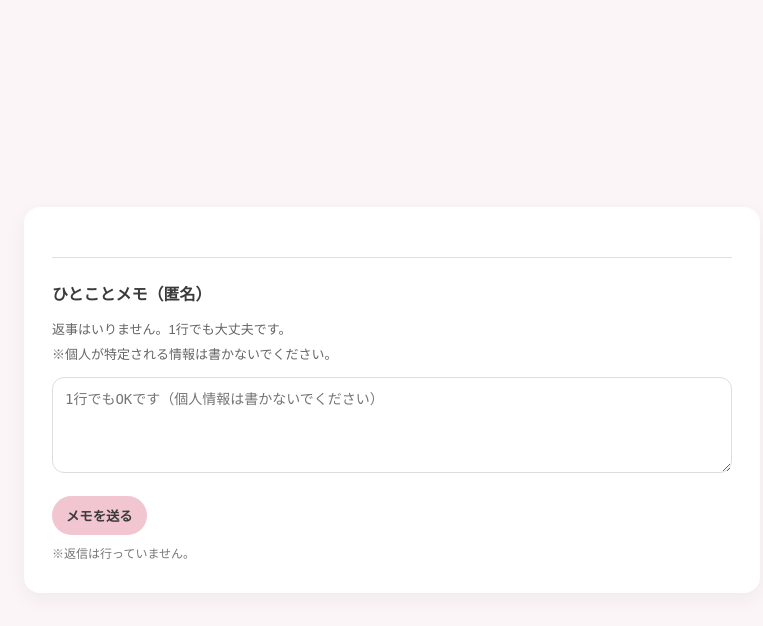
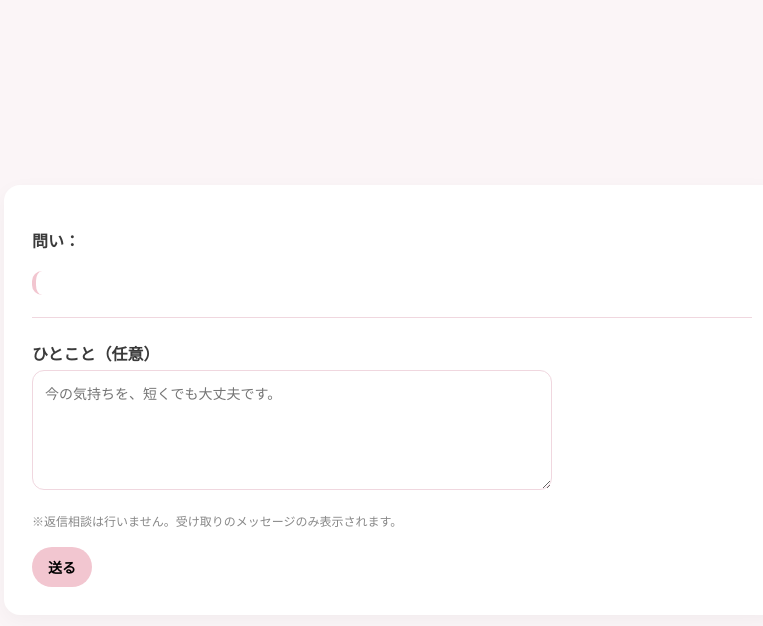
Before and after one commit to fuyong7335/tanin-jiku-diagnosis, a Flask app: template templates/result.html in a window 1280 px wide. Shown: the top 626 px of the page, without its empty margins (248-1011 px from the left). Run offline with Flask 3, Linux system fonts and the light colour scheme; the template is opened without the code that fills it, so the values that code supplies are empty; parts of the project's set-up code (start-up, migrations or seed data) failed here and were passed over.

Commit message:
Add files via upload

```diff
--- a/templates/result.html
+++ b/templates/result.html
@@ -7,49 +7,44 @@
   <style>
     body{margin:0;background:#fbf5f7;font-family:"Hiragino Kaku Gothic ProN","Noto Sans JP",sans-serif;color:#3a3a3a;line-height:1.9;}
     .page{min-height:100vh;display:flex;justify-content:center;align-items:center;padding:24px;box-sizing:border-box;}
-    .card{background:#fff;width:100%;max-width:680px;padding:28px;border-radius:16px;box-shadow:0 6px 20px rgba(0,0,0,.05);}
-    .text p{margin:0 0 14px 0;font-size:16px;}
-    hr{border:none;border-top:1px solid #f0d7df;margin:22px 0;}
-    .memo-label{font-weight:600;margin:10px 0 8px 0;}
-    .memo-help{font-size:13px;color:#666;margin:0 0 10px 0;}
-    textarea{width:100%;min-height:96px;padding:10px 12px;border-radius:12px;border:1px solid #ddd;box-sizing:border-box;font-size:14px;resize:vertical;}
-    .btn{display:inline-block;margin-top:12px;padding:10px 14px;border-radius:999px;background:#f2c6d0;color:#3a3a3a;text-decoration:none;font-weight:600;border:none;cursor:pointer;}
-    .btn:hover{opacity:.9;}
-    .note{font-size:12px;color:#777;margin-top:8px;}
-    .ok{font-size:13px;color:#666;margin-top:10px;}
+    .card{background:#fff;max-width:720px;width:100%;padding:28px;border-radius:16px;box-shadow:0 6px 20px rgba(0,0,0,0.04);}
+    h1{font-size:18px;margin:0 0 12px;}
+    .block{margin:14px 0;}
+    .stopper{white-space:pre-line;color:#555;background:#fff;border-left:4px solid #f2c6d0;padding:12px 14px;border-radius:10px;}
+    textarea{width:100%;max-width:520px;height:120px;border:1px solid #f0d7df;border-radius:12px;padding:12px;box-sizing:border-box;font-size:14px;line-height:1.6;}
+    .row{margin-top:10px;}
+    button{display:inline-block;padding:10px 16px;border:none;border-radius:999px;background:#f2c6d0;font-size:14px;font-weight:700;cursor:pointer;}
+    button:hover{opacity:.9;}
+    .note{font-size:12px;color:#888;margin-top:10px;}
   </style>
 </head>
 <body>
   <div class="page">
     <div class="card">
+      <h1>{{ result.title }}</h1>
 
-      <div class="text">
-        {% for line in result.text.split('\n') %}
-          {% if line.strip() %}
-            <p>{{ line }}</p>
-          {% endif %}
-        {% endfor %}
-      </div>
+      <div class="block">{{ result.observation }}</div>
+      <div class="block">{{ result.mirror }}</div>
+      <div class="block"><strong>問い：</strong>{{ result.question }}</div>
 
-      <hr>
+      <div class="block stopper">{{ result.stopper }}</div>
 
-      <form method="post" action="/memo">
-        <div class="memo-label">ひとことメモ（匿名）</div>
-        <p class="memo-help">
-          返事はいりません。1行でも大丈夫です。<br>
-          ※個人が特定される情報は書かないでください。
-        </p>
+      <hr style="border:none;border-top:1px solid #f0d7df;margin:22px 0;">
 
-        <textarea name="memo" placeholder="1行でもOKです（個人情報は書かないでください）"></textarea>
+      <form method="post" action="/message">
+        <input type="hidden" name="level" value="{{ result.level }}">
+        <input type="hidden" name="score" value="{{ total_score }}">
 
-        <button class="btn" type="submit">メモを送る</button>
-        <div class="note">※返信は行っていません。</div>
+        <div class="block">
+          <strong>ひとこと（任意）</strong><br>
+          <textarea name="message" placeholder="今の気持ちを、短くでも大丈夫です。"></textarea>
+          <div class="note">※返信相談は行いません。受け取りのメッセージのみ表示されます。</div>
+        </div>
 
-        {% if memo_saved %}
-          <div class="ok">受け取りました。ありがとうございます。</div>
-        {% endif %}
+        <div class="row">
+          <button type="submit">送る</button>
+        </div>
       </form>
-
     </div>
   </div>
 </body>
```
Also changed, not shown: templates/form.html (+19 -18 lines), templates/index.html (+13 -9 lines), templates/thanks.html (added, +23 -0 lines).
